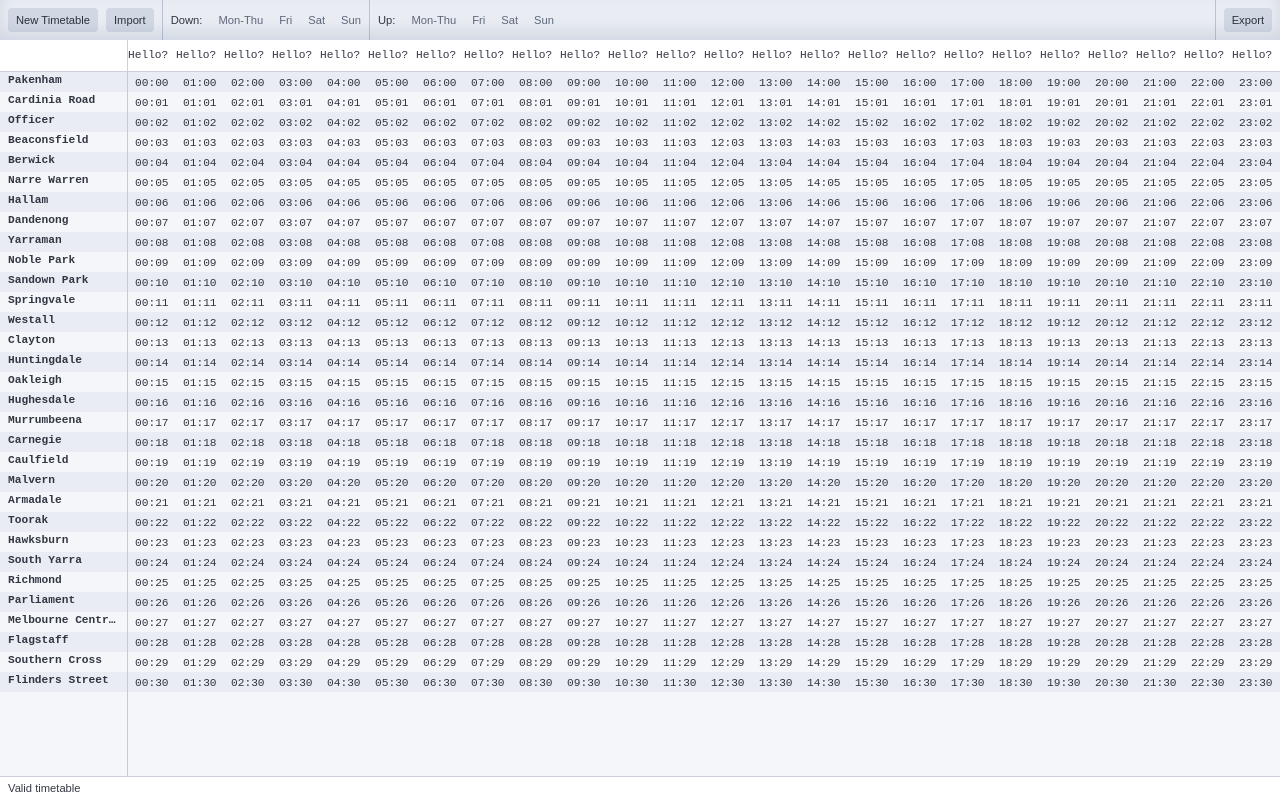
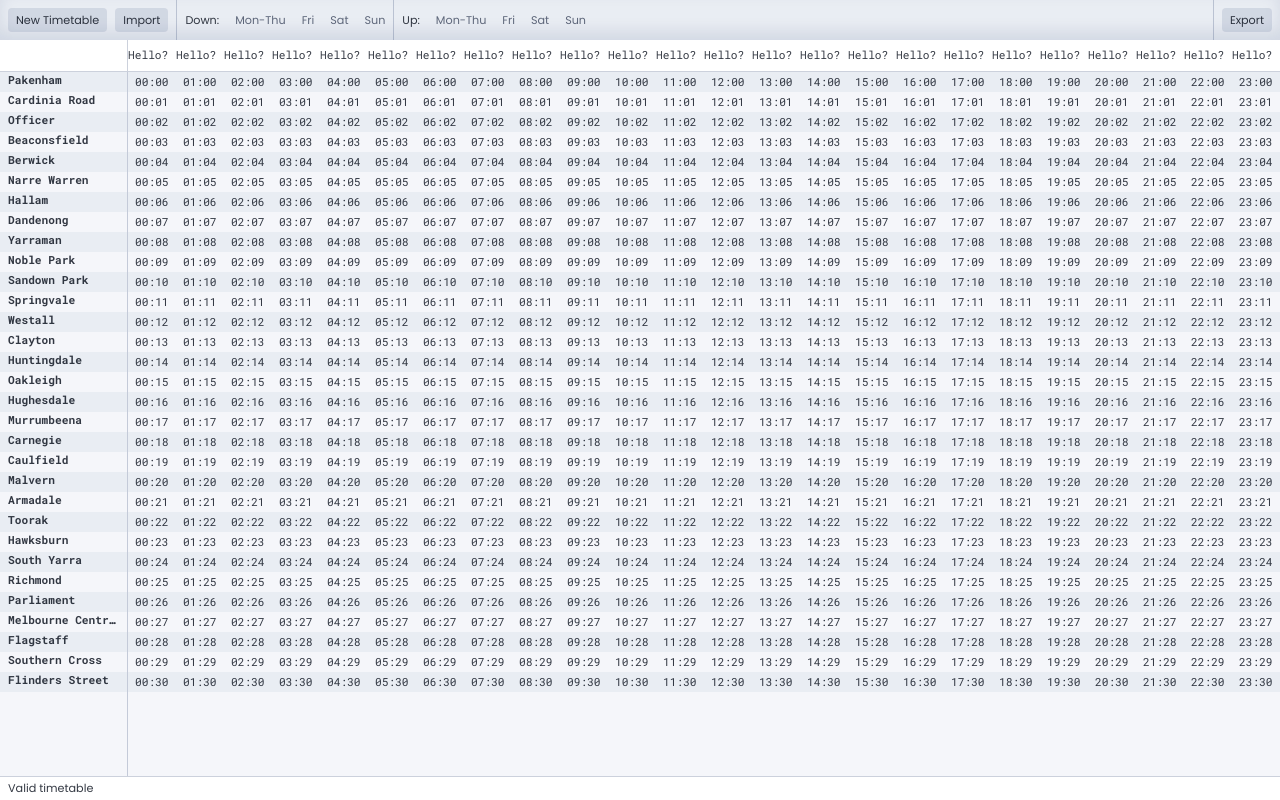
Before and after one commit to schel-d/melbpt-ttbl, a website: page docs/index.html in a window 1280 px wide. Drawn offline with Linux system fonts and the light colour scheme.

Commit message:
downloaded fonts

```diff
--- a/docs/index.html
+++ b/docs/index.html
@@ -6,6 +6,27 @@
     <meta name="viewport" content="width=device-width, initial-scale=1.0" />
     <link rel="stylesheet" href="css/main.css" />
     <link rel="shortcut icon" href="favicon.ico" type="image/x-icon" />
+    <link
+      rel="preload"
+      href="/poppins-400.woff2"
+      as="font"
+      type="font/woff2"
+      crossorigin
+    />
+    <link
+      rel="preload"
+      href="/roboto-mono-400.woff2"
+      as="font"
+      type="font/woff2"
+      crossorigin
+    />
+    <link
+      rel="preload"
+      href="/roboto-mono-700.woff2"
+      as="font"
+      type="font/woff2"
+      crossorigin
+    />
     <title>Timetable Editor</title>
   </head>
   <body class="no-select">
--- /dev/null
+++ b/scss/_fonts.scss
@@ -0,0 +1,28 @@
+@font-face {
+  font-family: "Poppins";
+  font-style: normal;
+  font-weight: 400;
+  font-display: swap;
+  src: url("/poppins-400.woff2") format("woff2");
+}
+@font-face {
+  font-family: "Poppins";
+  font-style: normal;
+  font-weight: 700;
+  font-display: swap;
+  src: url("/poppins-700.woff2") format("woff2");
+}
+@font-face {
+  font-family: "Roboto Mono";
+  font-style: normal;
+  font-weight: 400;
+  font-display: swap;
+  src: url("/roboto-mono-400.woff2") format("woff2");
+}
+@font-face {
+  font-family: "Roboto Mono";
+  font-style: normal;
+  font-weight: 700;
+  font-display: swap;
+  src: url("/roboto-mono-700.woff2") format("woff2");
+}
--- a/scss/_theme.scss
+++ /dev/null
@@ -1,2 +0,0 @@
-@import url("https://fonts.googleapis.com/css2?family=Poppins:wght@400;700&display=swap");
-@import url("https://fonts.googleapis.com/css2?family=Roboto+Mono:wght@400;700&display=swap");
--- a/scss/main.scss
+++ b/scss/main.scss
@@ -1,4 +1,5 @@
 @use "css-template/import" as css-template;
+@use "fonts";
 @use "header";
 @use "button";
 
```
Also changed, not shown: html/index.html (+21 -0 lines), docs/css/main.css, docs/poppins-400.woff2 (added), docs/poppins-700.woff2 (added), docs/roboto-mono-400.woff2 (added), docs/roboto-mono-700.woff2 (added), other/poppins-400.woff2 (added), other/poppins-700.woff2 (added), other/roboto-mono-400.woff2 (added), other/roboto-mono-700.woff2 (added), 1 other file.
